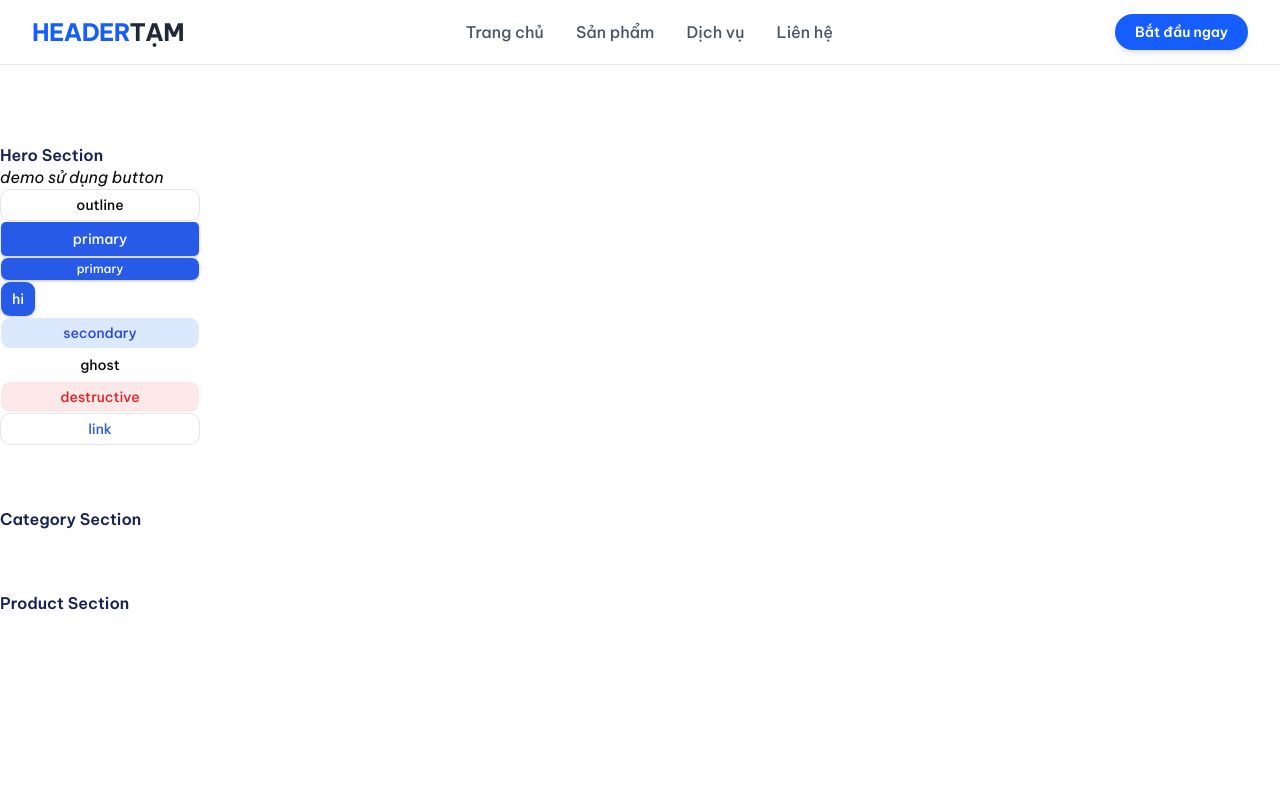
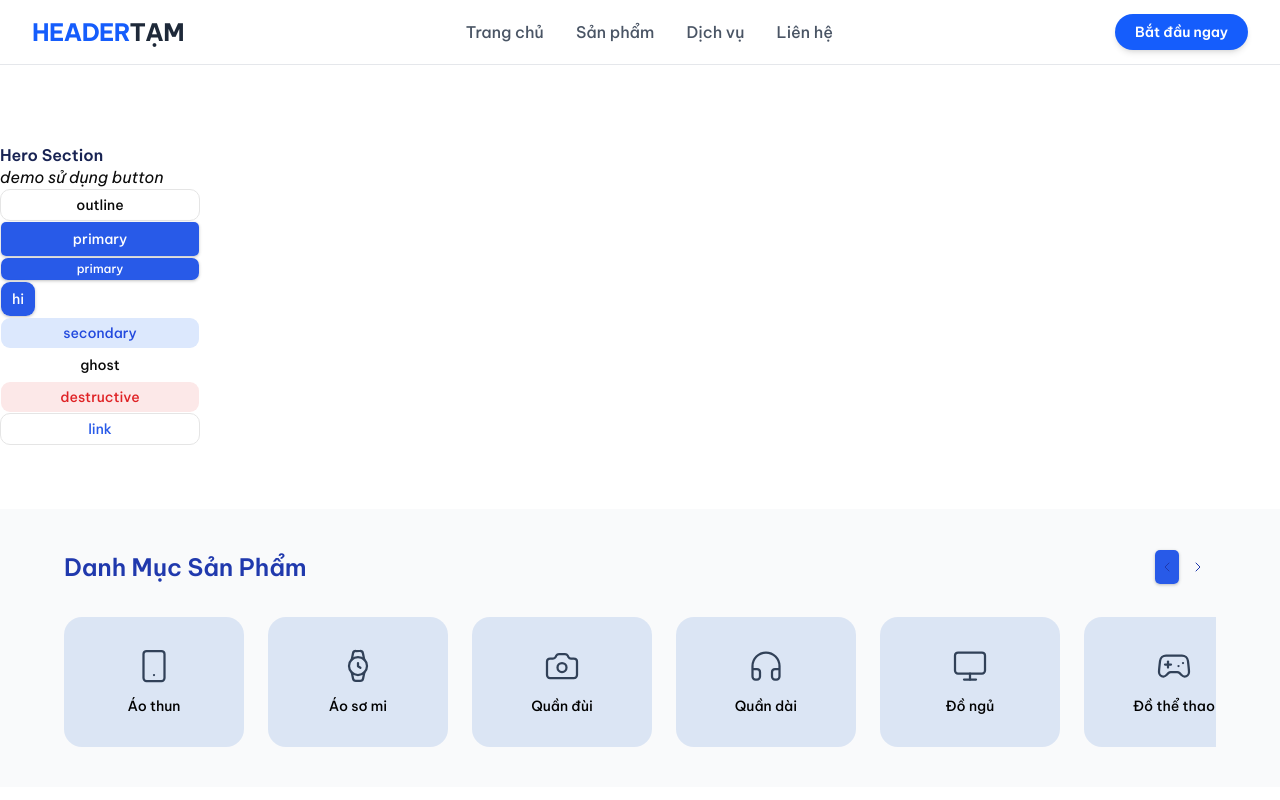
Before and after one commit to b1nhan/is207-store, a Next.js app in the folder frontend/: page / in a window 1280 px wide. Shown: the top 800 px of the page. Built offline with nearby package versions, Linux system fonts and the light colour scheme.

Commit message:
frontend: category section

```diff
--- a/frontend/src/components/homepage/CategorySection.jsx
+++ b/frontend/src/components/homepage/CategorySection.jsx
@@ -1,12 +1,90 @@
+'use client';
 import './CategorySection.css';
+import { useRef } from 'react';
+import {
+  Smartphone,
+  Watch,
+  Camera,
+  Headphones,
+  Monitor,
+  Gamepad2,
+  ChevronLeft,
+  ChevronRight,
+} from 'lucide-react';
+import { Button } from '../ui/button';
 
 export function CategorySection() {
+  const scrollRef = useRef(null);
+
+  const scrollLeft = () => {
+    scrollRef.current?.scrollBy({ left: -300, behavior: 'smooth' });
+  };
+
+  const scrollRight = () => {
+    scrollRef.current?.scrollBy({ left: 300, behavior: 'smooth' });
+  };
+
+  const categories = [
+    { name: 'Áo thun', icon: Smartphone },
+    { name: 'Áo sơ mi', icon: Watch },
+    { name: 'Quần đùi', icon: Camera },
+    { name: 'Quần dài', icon: Headphones },
+    { name: 'Đồ ngủ', icon: Monitor },
+    { name: 'Đồ thể thao', icon: Gamepad2 },
+    { name: 'Áo khoác', icon: Smartphone },
+    { name: 'Quần jean', icon: Watch },
+    { name: 'Áo hoodie', icon: Camera },
+    { name: 'Áo polo', icon: Headphones },
+    { name: 'Quần short', icon: Monitor },
+    { name: 'Áo len', icon: Gamepad2 },
+  ];
+
   return (
-    <>
-      {/* code ở đây */}
-      <div>
-        <h2> Category Section</h2>
+    <div className="bg-gray-50 px-16 py-10">
+      <div className="mb-8 flex items-center justify-between">
+        <h2 className="text-text-secondary text-2xl font-semibold">
+          Danh Mục Sản Phẩm
+        </h2>
+
+        <div className="flex items-center gap-0">
+          <Button
+            variant="primary"
+            size="lg"
+            onClick={scrollLeft}
+            className="text-text-secondary p-1 transition hover:opacity-70"
+          >
+            <ChevronLeft size={38} strokeWidth={1.5} />
+          </Button>
+
+          <Button
+            variant="ghost"
+            size="icon-lg"
+            onClick={scrollRight}
+            className="text-text-secondary p-1 transition hover:opacity-70"
+          >
+            <ChevronRight size={38} strokeWidth={1.5} />
+          </Button>
+        </div>
       </div>
-    </>
+
+      <div
+        ref={scrollRef}
+        className="no-scrollbar flex gap-6 overflow-x-auto scroll-smooth"
+      >
+        {categories.map((item, index) => {
+          const Icon = item.icon;
+
+          return (
+            <div
+              key={index}
+              className="flex h-[130px] min-w-[180px] flex-col items-center justify-center rounded-2xl bg-[#dbe5f4] text-slate-700 transition hover:bg-[#cdd9ee]"
+            >
+              <Icon size={36} strokeWidth={1.5} />
+              <p className="mt-3 text-sm font-medium text-black">{item.name}</p>
+            </div>
+          );
+        })}
+      </div>
+    </div>
   );
 }
```
